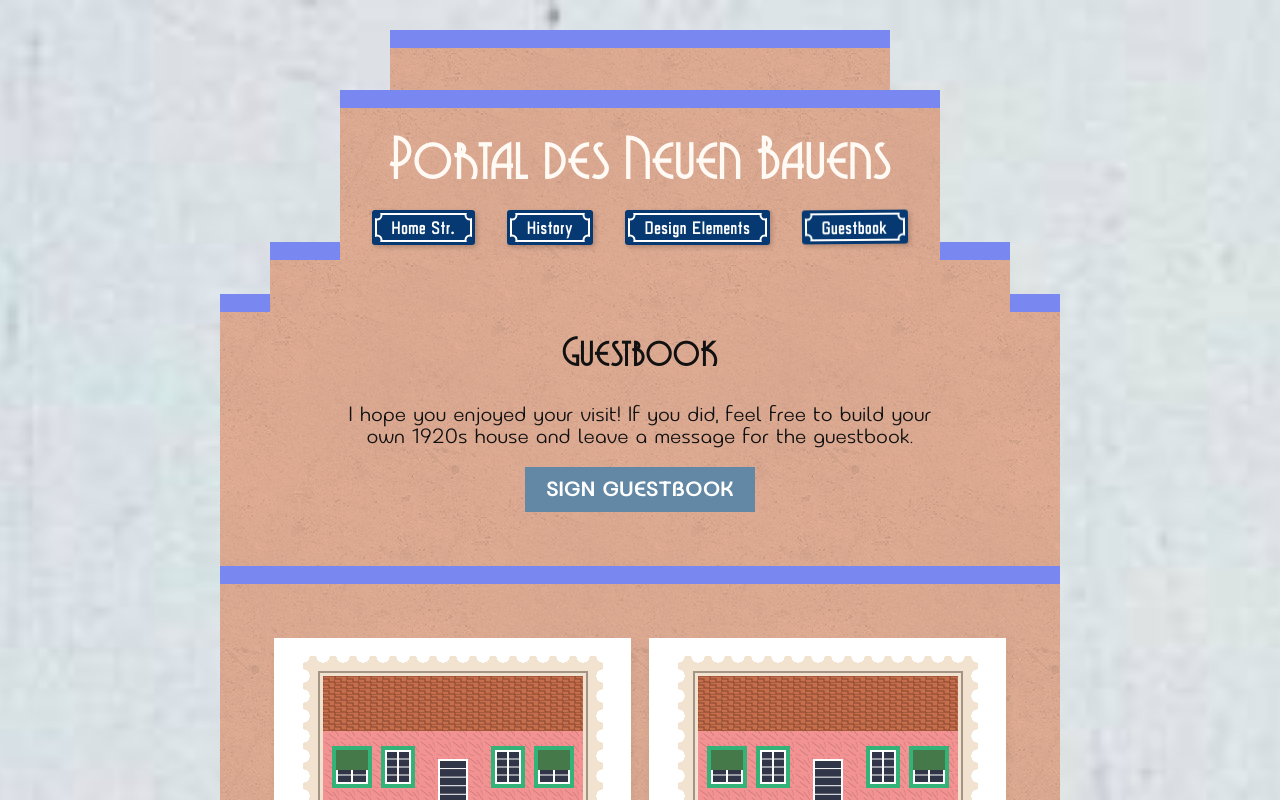
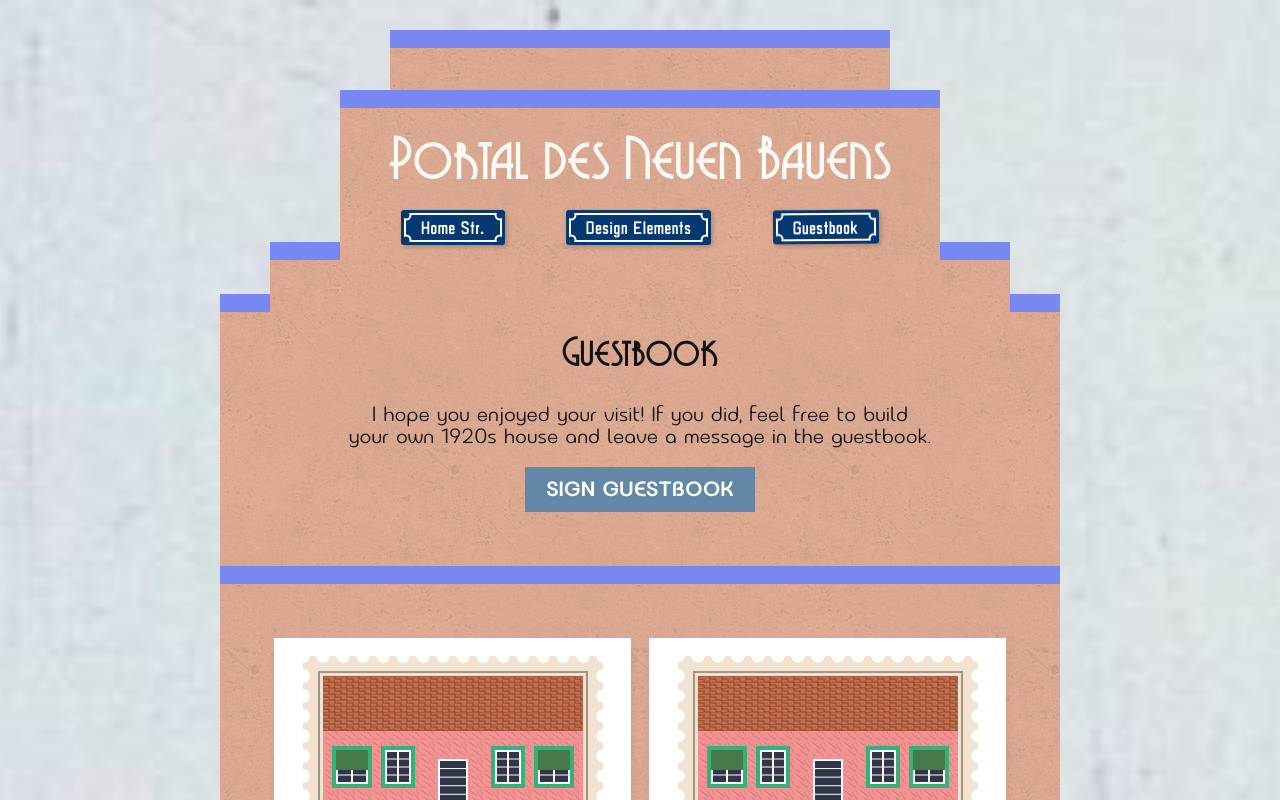
Before and after one commit to DanBoSlice/neues-bauen, a React (Create React App) app: page /guestbook in a window 1280 px wide. Shown: the top 800 px of the page. Built offline with nearby package versions, Linux system fonts and the light colour scheme.

Commit message:
small improvements

```diff
--- a/src/App.tsx
+++ b/src/App.tsx
@@ -41,9 +41,9 @@ function App() {
               <NavLink to="/">
                 Home Str.
               </NavLink>
-              <NavLink to="/history">
-                History
-              </NavLink>
+              {/*<NavLink to="/history">*/}
+              {/*  History*/}
+              {/*</NavLink>*/}
               <NavLink to="/design-elements">
                 Design Elements
               </NavLink>
--- a/src/pages/DesignElements/DesignElements.tsx
+++ b/src/pages/DesignElements/DesignElements.tsx
@@ -11,7 +11,7 @@ export default function DesignElements() {
         <p>
           Have a look at this stereotypical multi-family house that might have been
           constructed in 1920s Germany.
-          Click on one of the highlighted design elements to learn more about it and see exmples.
+          Click on one of the highlighted design elements to learn more about it and see examples.
         </p>
       </div>
 
--- a/src/pages/Guestbook/Guestbook.tsx
+++ b/src/pages/Guestbook/Guestbook.tsx
@@ -11,7 +11,7 @@ export default function Guestbook() {
       <div className="intro">
         <p>
           I hope you enjoyed your visit! If you did, feel free to build your own 1920s house
-          and leave a message for the guestbook.
+          and leave a message in the guestbook.
         </p>
 
         <Link to="form">
--- a/src/pages/Home/Home.tsx
+++ b/src/pages/Home/Home.tsx
@@ -28,9 +28,9 @@ export default function Home() {
 
       <div className="home-images">
         <Gallery>
-          <WindowImage src={image}/>
-          <WindowImage src={image}/>
-          <WindowImage src={image}/>
+          <WindowImage src="https://pika-production.s3.us-east-2.amazonaws.com/qzfahprph6yiea02uuzxxzugvhcy?response-content-disposition=inline%3B%20filename%3D%22IMG_0424.jpeg%22%3B%20filename%2A%3DUTF-8%27%27IMG_0424.jpeg&response-content-type=image%2Fjpeg&X-Amz-Algorithm=AWS4-HMAC-SHA256&X-Amz-Credential=AKIA5AMA2RE2FOFBT4WP%2F20250321%2Fus-east-2%2Fs3%2Faws4_request&X-Amz-Date=20250321T203852Z&X-Amz-Expires=300&X-Amz-SignedHeaders=host&X-Amz-Signature=2befd16bf2b7574915bf1c4670468f8fdd2f59bda358b51f2c0825330c6b6bf1"/>
+          <WindowImage src="https://pika-production.s3.us-east-2.amazonaws.com/1vevlv1p8aatph31u4if4nd0ganj?response-content-disposition=inline%3B%20filename%3D%22IMG_0442.jpeg%22%3B%20filename%2A%3DUTF-8%27%27IMG_0442.jpeg&response-content-type=image%2Fjpeg&X-Amz-Algorithm=AWS4-HMAC-SHA256&X-Amz-Credential=AKIA5AMA2RE2FOFBT4WP%2F20250321%2Fus-east-2%2Fs3%2Faws4_request&X-Amz-Date=20250321T203852Z&X-Amz-Expires=300&X-Amz-SignedHeaders=host&X-Amz-Signature=37d8e6162071dfab91e8898fc40edf98948333ab1661b02e06dc81367ed244d4"/>
+          <WindowImage src="https://pika-production.s3.us-east-2.amazonaws.com/qzfahprph6yiea02uuzxxzugvhcy?response-content-disposition=inline%3B%20filename%3D%22IMG_0424.jpeg%22%3B%20filename%2A%3DUTF-8%27%27IMG_0424.jpeg&response-content-type=image%2Fjpeg&X-Amz-Algorithm=AWS4-HMAC-SHA256&X-Amz-Credential=AKIA5AMA2RE2FOFBT4WP%2F20250321%2Fus-east-2%2Fs3%2Faws4_request&X-Amz-Date=20250321T203852Z&X-Amz-Expires=300&X-Amz-SignedHeaders=host&X-Amz-Signature=2befd16bf2b7574915bf1c4670468f8fdd2f59bda358b51f2c0825330c6b6bf1"/>
         </Gallery>
       </div>
 
```
